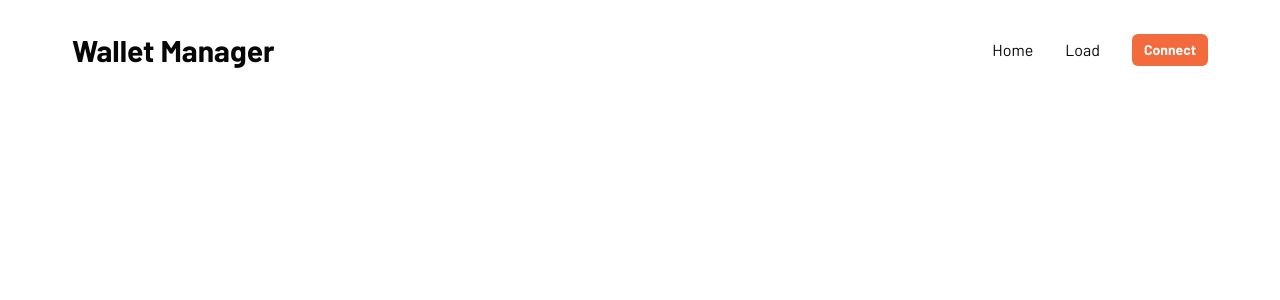
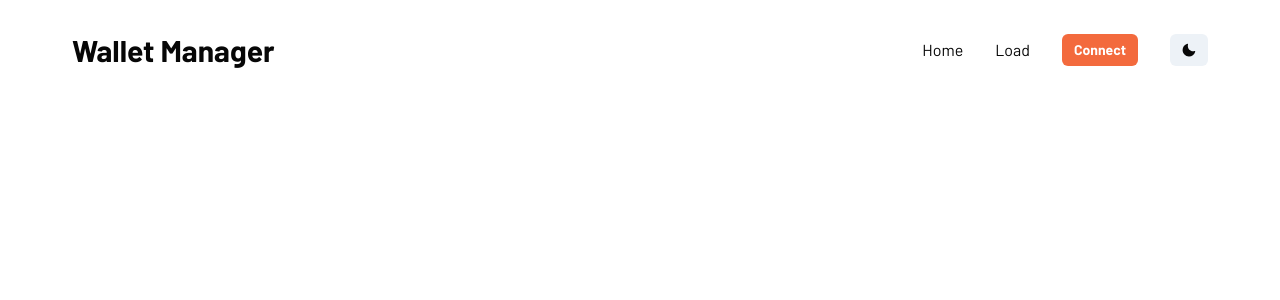
Before and after one commit to mmv08/argent-manager, a Next.js app: page / in a window 1280 px wide. Shown: the top 300 px of the page. Built offline with nearby package versions, Linux system fonts and the light colour scheme; no server answers; what bnc-onboard would draw is missing.

Commit message:
add theme switcher, wallet page wip

```diff
--- a/src/api/walletProvider.ts
+++ b/src/api/walletProvider.ts
@@ -29,7 +29,6 @@ const onboard = Onboard({
 
 // eslint-disable-next-line @typescript-eslint/no-explicit-any
 async function connectToProvider(name?: string): Promise<any> {
-  console.log({ name })
   const walletSelect = await onboard.walletSelect(name)
 
   if (walletSelect) {
--- a/src/components/Layout/Header/index.tsx
+++ b/src/components/Layout/Header/index.tsx
@@ -1,7 +1,7 @@
 import React from "react"
 import Link from "next/link"
-import { CloseIcon, HamburgerIcon } from "@chakra-ui/icons"
-import { Box, Flex, Text, TextProps, Heading, Button } from "@chakra-ui/react"
+import { CloseIcon, HamburgerIcon, MoonIcon, SunIcon } from "@chakra-ui/icons"
+import { Box, Flex, Text, TextProps, Heading, Button, useColorMode, useBoolean, Icon } from "@chakra-ui/react"
 import { ConnectWalletButton } from "src/components/ConnectWalletButton"
 import { useWalletProviderStore } from "src/stores/walletProvider"
 import { shortenText } from "src/utils/strings"
@@ -14,15 +14,16 @@ type NavItemProperties = {
 function NavItem(properties: NavItemProperties) {
   const { children, isLast, ...rest } = properties
   return (
-    <Text mb={{ base: isLast ? 0 : 8, sm: 0 }} mr={{ base: 0, sm: isLast ? 0 : 8 }} display="block" {...rest}>
+    <Text mb={{ base: isLast ? 0 : 8, sm: 8, md: 0 }} mr={{ base: 0, sm: isLast ? 0 : 8 }} display="block" {...rest}>
       {children}
     </Text>
   )
 }
 
 function Header(): React.ReactElement {
-  const [show, setShow] = React.useState(false)
-  const toggleMenu = () => setShow(!show)
+  const [showMenu, setShowMenu] = useBoolean()
+  const { colorMode, toggleColorMode } = useColorMode()
+  const lightMode = colorMode === "light"
   const [account] = useWalletProviderStore((state) => [state.account])
 
   return (
@@ -43,15 +44,19 @@ function Header(): React.ReactElement {
         </Heading>
       </Flex>
 
-      <Box display={{ base: "block", md: "none" }} onClick={toggleMenu} as="button">
-        {show ? <CloseIcon /> : <HamburgerIcon />}
+      <Box display={{ base: "block", md: "none" }} onClick={setShowMenu.toggle} as="button">
+        {showMenu ? <CloseIcon /> : <HamburgerIcon />}
       </Box>
 
-      <Box display={{ base: show ? "block" : "none", md: "block" }} flexBasis={{ base: "100%", md: "auto" }} as="nav">
+      <Box
+        display={{ base: showMenu ? "block" : "none", md: "block" }}
+        flexBasis={{ base: "100%", md: "auto" }}
+        as="nav"
+      >
         <Flex
           align={["center", "center", "center", "center"]}
           justify={["center", "space-between", "flex-end", "flex-end"]}
-          direction={["column", "row", "row", "row"]}
+          direction={["column", "column", "row", "row"]}
           pt={[4, 4, 0, 0]}
         >
           <NavItem>
@@ -60,7 +65,7 @@ function Header(): React.ReactElement {
           <NavItem>
             <Link href="/load">Load</Link>
           </NavItem>
-          <NavItem isLast>
+          <NavItem>
             {account ? (
               <Button size="sm" rounded="md" colorScheme="orange">
                 {shortenText(account, 6, 4)}
@@ -71,6 +76,11 @@ function Header(): React.ReactElement {
               </ConnectWalletButton>
             )}
           </NavItem>
+          <NavItem isLast>
+            <Button size="sm" aria-label="Change color theme" onClick={toggleColorMode}>
+              {lightMode ? <MoonIcon /> : <SunIcon />}
+            </Button>
+          </NavItem>
         </Flex>
       </Box>
     </Flex>
--- a/src/pages/_app.tsx
+++ b/src/pages/_app.tsx
@@ -1,15 +1,14 @@
 import { ThemeProvider } from "next-themes"
 import Head from "next/head"
 import { AppProps } from "next/app"
-import { ChakraProvider } from "@chakra-ui/react"
+import { ChakraCustomProvider, getServerSideProps } from "src/styles/ChakraCustomProvider"
 import { WalletProvider } from "src/stores/walletProvider"
-import { extendedTheme } from "src/styles/theme"
 import { Layout } from "src/components/Layout"
 
 function MyApp({ Component, pageProps }: AppProps): React.ReactElement {
   return (
     <ThemeProvider>
-      <ChakraProvider theme={extendedTheme}>
+      <ChakraCustomProvider>
         <WalletProvider>
           <Head>
             <meta name="viewport" content="width=device-width, initial-scale=1.0" />
@@ -26,9 +25,11 @@ function MyApp({ Component, pageProps }: AppProps): React.ReactElement {
             <Component {...pageProps} />
           </Layout>
         </WalletProvider>
-      </ChakraProvider>
+      </ChakraCustomProvider>
     </ThemeProvider>
   )
 }
 
+export { getServerSideProps }
+
 export default MyApp
--- /dev/null
+++ b/src/styles/ChakraCustomProvider.tsx
@@ -0,0 +1,28 @@
+import React from "react"
+import { ChakraProvider, cookieStorageManager } from "@chakra-ui/react"
+import { GetServerSidePropsContext, GetServerSidePropsResult } from "next"
+import { extendedTheme } from "./theme"
+
+type ServerSideProperties = { cookies: string }
+type Properties = React.PropsWithChildren<ServerSideProperties>
+
+function ChakraCustomProvider({ cookies, children }: Properties): React.ReactElement {
+  const colorModeManager = cookieStorageManager(cookies)
+
+  return (
+    <ChakraProvider theme={extendedTheme} colorModeManager={colorModeManager}>
+      {children}
+    </ChakraProvider>
+  )
+}
+
+// eslint-disable-next-line unicorn/prevent-abbreviations
+function getServerSideProps({ req }: GetServerSidePropsContext): GetServerSidePropsResult<ServerSideProperties> {
+  return {
+    props: {
+      cookies: req.headers.cookie ?? "",
+    },
+  }
+}
+
+export { ChakraCustomProvider, getServerSideProps }
--- a/src/styles/theme.ts
+++ b/src/styles/theme.ts
@@ -1,6 +1,8 @@
 import { extendTheme } from "@chakra-ui/react"
 
 const extendedTheme = extendTheme({
+  initialColorMode: "light",
+  useSystemColorMode: true,
   fonts: {
     body: "Barlow, sans-serif",
     heading: "Barlow, serif",
```
Also changed, not shown: package.json (+8 -7 lines), src/components/Identicon.tsx (added, +13 -0 lines), src/components/pages/wallets/WalletCard.tsx (added, +25 -0 lines), src/pages/wallets/[id].tsx (+7 -2 lines), 1 other file (tests, documents, lock files or other folders).
